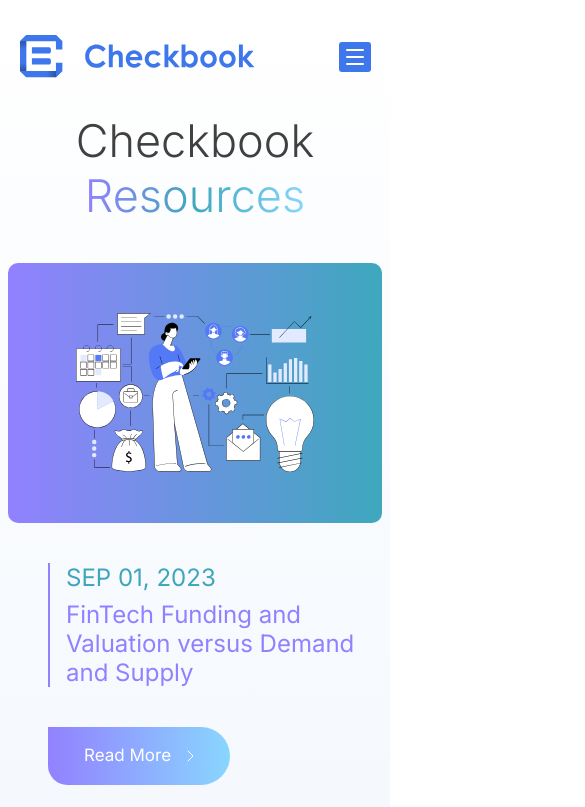
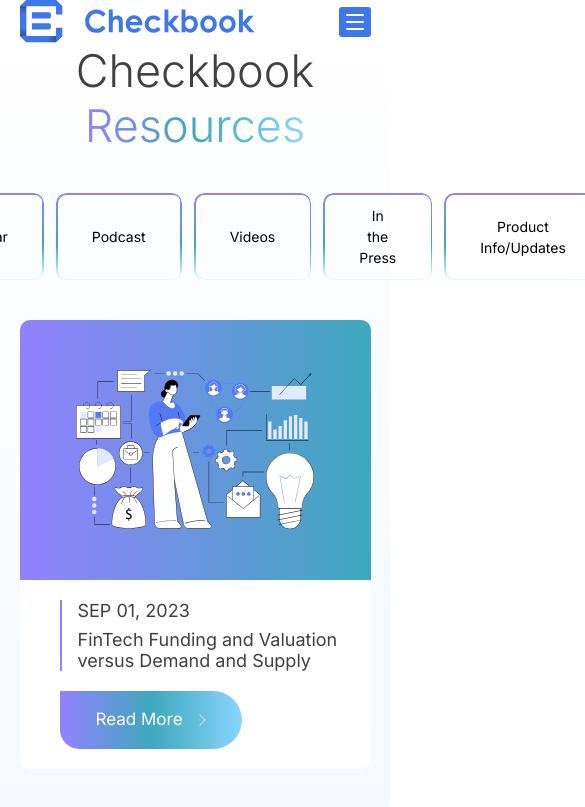
Before and after one commit to Pirai-Infotech/Pirai-checkbook-website, a Next.js app: page /Blog in a window 390 px wide. Shown: the top 807 px of the page, 585 px wide, since content can reach past the window. Built offline with nearby package versions, Linux system fonts and the light colour scheme.

Commit message:
Blog page responsive change added

```diff
--- a/app/Blog/page.js
+++ b/app/Blog/page.js
@@ -8,6 +8,40 @@
 import Payments from "@/public/Payments.svg";
 import Image from "next/image";
 
+const buttonlists = [
+  {
+    btnname: "Blog",
+    btnlink: "",
+  },
+  {
+    btnname: "Case Studies",
+    btnlink: "",
+  },
+  {
+    btnname: "Webinar",
+    btnlink: "",
+  },
+  {
+    btnname: "Podcast",
+    btnlink: "",
+  },
+  {
+    btnname: "Videos",
+    btnlink: "",
+  },
+  {
+    btnname: "In the Press",
+    btnlink: "",
+  },
+  {
+    btnname: "Product Info/Updates",
+    btnlink: "",
+  },
+  {
+    btnname: "API Docs",
+    btnlink: "",
+  },
+];
 const contentList = [
   {
     date: "SEP 01, 2023",
@@ -61,30 +95,40 @@
 ];
 
 function Page() {
-  const [visibleItems, setVisibleItems] = useState(3);
+  const [visibleItems, setVisibleItems] = useState(4);
 
   const handleLoadMore = () => {
     setVisibleItems((prevVisibleItems) => prevVisibleItems + 2);
   };
 
   return (
-    <div className="px-2 sm:px-8 sm:px-0">
-      <section className="container m-auto">
-        <div className="flex-1 sm:px-[9%] lg:px-10">
-          <h1 className="text-center text-[45px] lg:text-[70px] 2xl:text-[88px]">
+    <div>
+      <section className="">
+        <div className="container m-auto flex-1 sm:px-[9%] lg:px-10 lg:py-20">
+          <h1 className="text-center text-[45px] lg:text-[70px] 2xl:text-[88px] md:px-20 lg:px-0">
             Checkbook <span>Resources</span>
           </h1>
         </div>
-        <div className="flex flex-col sm:flex-row lg:flex-col flex-wrap gap-5 justify-center">
+        <div className="lg:container m-auto flex gap-3 justify-center py-10">
+          {buttonlists.map((contentlist, index) => (
+            <button
+              key={index}
+              className="flex items-center px-9 py-3 grad-border bdr-sm-rds text-[14px] 2xl:text-[22px] cursor-pointer"
+            >
+              {contentlist.btnname}
+            </button>
+          ))}
+        </div>
+        <div className="container m-auto flex flex-col sm:flex-row lg:flex-col flex-wrap gap-10 justify-center">
           {contentList.slice(0, visibleItems).map((content, index) => (
             <div
               key={index}
-              className="flex flex-col-reverse lg:flex-row justify-between grad-border bdr-sm-rds no-bdr gap-10 lg:p-20 mt-10 sm:w-[45%] lg:w-[100%]"
+              className="flex flex-col-reverse lg:flex-row justify-between grad-border bdr-sm-rds gap-5 lg:p-20  sm:w-[45%] lg:w-[100%] bg-[#fff] lg:bg-[#fff0]"
             >
-              <div className="lg:w-[55%] pl-10 lg:pl-0">
-                <h4 className="border-l-2 border-[#9180FF] pl-4 text-[#3EA6BB] text-[24px] mb-10 lg:mb-0">
+              <div className="lg:w-[55%] pl-10 lg:pl-0 pb-5 lg:pb-0">
+                <h4 className="border-l-2 border-[#9180FF] pl-4 text-[#404040] lg:text-[#3EA6BB] text-[18px] lg:text-[24px] mb-5 lg:mb-0">
                   {content.date}
-                  <span className="text-[#9180FF] block pt-2">
+                  <span className="text-[#404040] lg:text-[#9180FF] block pt-2">
                     {content.title}
                   </span>
                 </h4>
@@ -93,15 +137,20 @@
                 </p>
 
                 <CTAButton
+                  onClick={""}
                   icon={signupArrow}
                   backgroundType={"bg-gradient-to-r"}
-                  backgroundColor={"from-[#9281FF] to-[#89D6FF]"}
+                  backgroundColor={"from-[#9281FF] via-[#3EA8BD] to-[#89D6FF]"}
                   textColor={"text-[#FFF]"}
                   content={"Read More"}
                 />
               </div>
-              <div className="bg-grad lg:w-[40%] ">
-                <Image alt={content.title} src={content.imageUrl} />
+              <div className="bg-grad btm-lr-n lg:w-[40%] ">
+                <Image
+                  alt={content.title}
+                  src={content.imageUrl}
+                  className="object-contain"
+                />
               </div>
             </div>
           ))}
--- a/app/globals.css
+++ b/app/globals.css
@@ -306,6 +306,7 @@
   h3 {
     font-size: 35px;
   }
+
 }
 
 @media only screen and (max-width: 768px) {
@@ -317,6 +318,16 @@
 @media only screen and (max-width: 1280px) {
   .no-bdr.grad-border::before{
     content: unset!important;
+  }
+  .btm-lr-n{
+    border-bottom-left-radius: 0px;
+    border-bottom-right-radius: 0px;
+  }
+  .bdr-sm-rds{
+    border-radius: 10px;
+  }
+  .container{
+    padding: 0% 5%;
   }
 }
 
```
